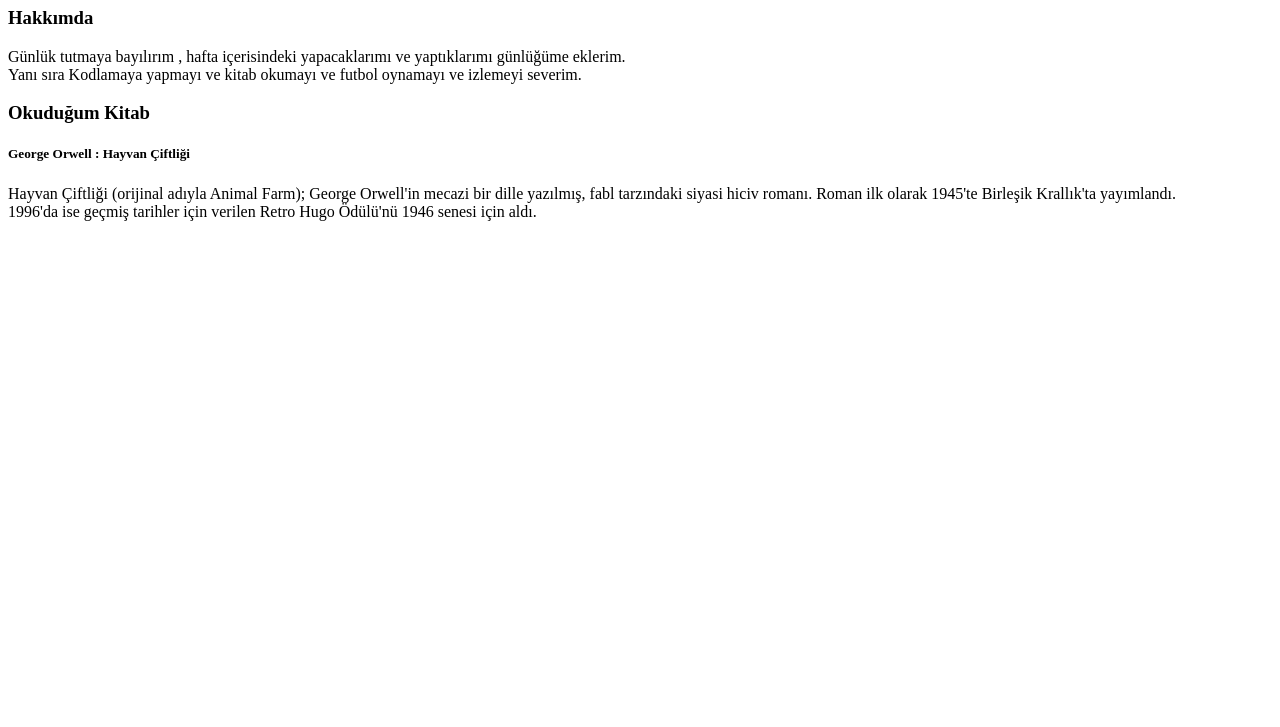
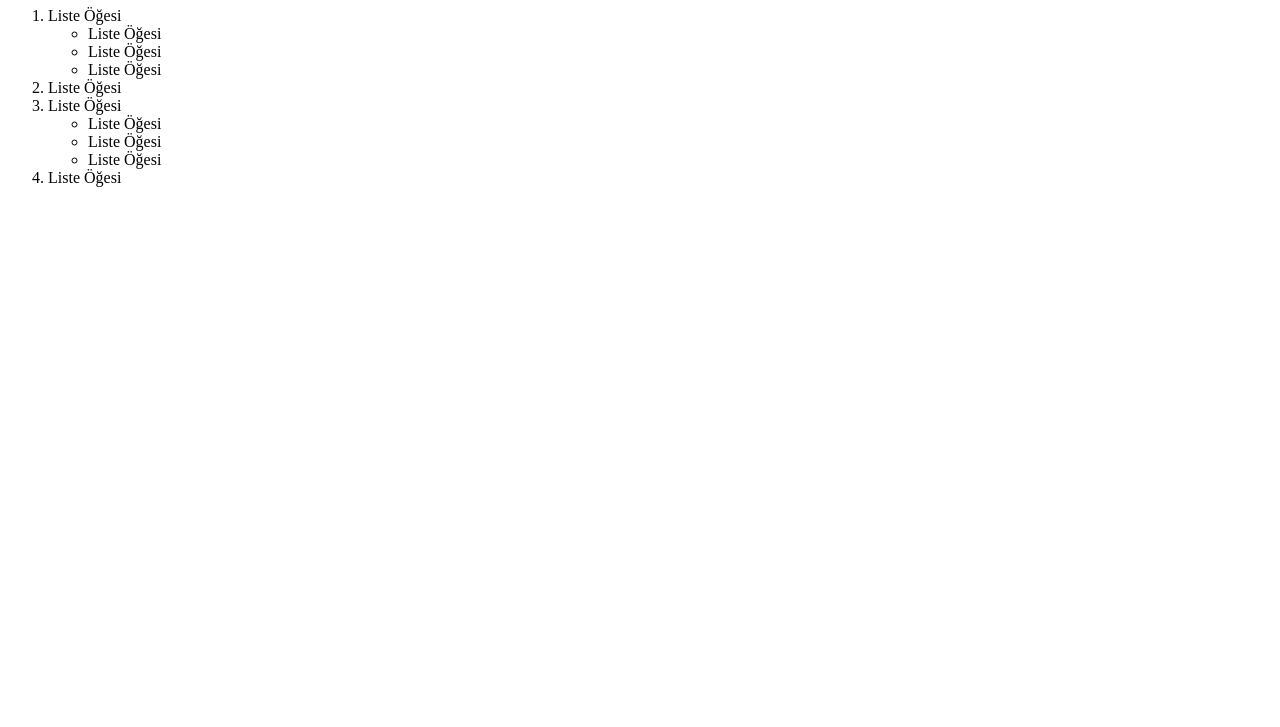
Before and after one commit to OzanMertKaraca/kodluyoruzilkrepo, a plain HTML site: page index.html in a window 1280 px wide. Shown: the part 73-800 px from the top of the page. Drawn offline with Linux system fonts and the light colour scheme.

Commit message:
ol-ul-List

```diff
--- a/index.html
+++ b/index.html
@@ -6,14 +6,32 @@
     <title>HTML Ödev 1</title>
 </head>
 <body>
-    <h1>Ozan Mert Karaca</h1>
-    <h3>Hakkımda</h3>
-    <p>Günlük tutmaya bayılırım , hafta içerisindeki yapacaklarımı ve yaptıklarımı günlüğüme eklerim. <br> Yanı sıra
-     Kodlamaya yapmayı ve kitab okumayı ve futbol oynamayı ve izlemeyi severim.
-    </p>
-    <h3>Okuduğum Kitab</h3>
-    <h5>George Orwell : Hayvan Çiftliği</h5>
-    <p>Hayvan Çiftliği (orijinal adıyla Animal Farm); George Orwell'in mecazi bir dille yazılmış, fabl tarzındaki siyasi hiciv romanı. Roman ilk olarak 1945'te Birleşik Krallık'ta yayımlandı.<br> 1996'da ise geçmiş tarihler için verilen Retro Hugo Ödülü'nü 1946 senesi için aldı.</p>
-    <!-- Kitab hakkında açıklamayı googleden kopyaladım. -->
+    <h1>Listeler</h1>
+    <!--
+        Sıralı Listeler -> 1,2,3 ordered list ? -> ol
+        Sırasız Listeler -> * , * , * unordered list -> ul
+    -->
+
+    <ol>
+        <li>Liste Öğesi
+            <ul>
+                <li>Liste Öğesi </li>
+                <li>Liste Öğesi </li>
+                <li>Liste Öğesi </li>
+            </ul>
+        </li>
+        <li>Liste Öğesi </li>
+        <li>Liste Öğesi </li>
+            <ul>
+                <li>Liste Öğesi </li>
+                <li>Liste Öğesi </li>
+                <li>Liste Öğesi </li>
+            </ul>
+        <li>Liste Öğesi </li>
+    </ol>
+
+
+
+
 </body>
 </html>
```
